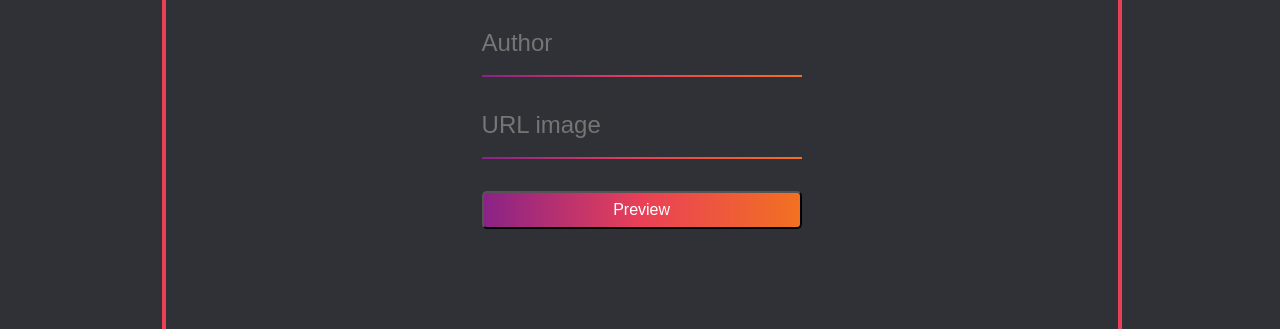
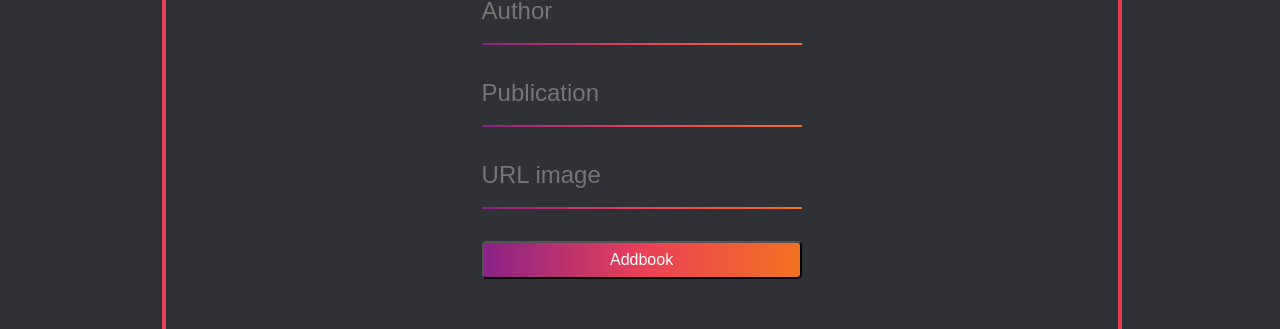
Before and after one commit to Ginyto/Efreitheque, a Vue app in the folder client/: page /#/catalog in a window 1280 px wide. Shown: the part 346-675 px from the top of the page. Built offline with nearby package versions, Linux system fonts and the light colour scheme; no server answers.

Commit message:
adding done

```diff
--- a/client/src/components/AddBookApp.vue
+++ b/client/src/components/AddBookApp.vue
@@ -4,21 +4,17 @@
 
     <div id="bookinput">
 
-      <input type="text" placeholder="Book name" @keyup="looking($event)">
+      <input type="text" v-model= "titre" placeholder="Book name">
       <div class="line"></div>
-      <input type="text"  placeholder="Author" @keyup="looking($event)">
+      <input type="text" v-model= "auteur" placeholder="Author">
       <div class="line"></div>
-      <input type="text" placeholder="URL image" @keyup="looking($event)">
+      <input type="text" v-model= "publication" placeholder="Publication">
+      <div class="line"></div>
+      <input type="text" v-model= "couverture" placeholder="URL image">
       <div class="line"></div>
 
-      <button class="buttonf" type="reset" @click="prebook" v-show="!previewing"> Preview </button> <br>
-      <button class="buttonf" type="reset" @click="addbook" v-show="previewing"> Addbook </button>
 
-    </div>
-
-    <div id="bookpreview" v-show="previewing">
-
-      <BookApp :book="book"/>
+      <button class="buttonf" type="reset" @click="addbook" > Addbook </button>
 
     </div>
 
@@ -29,47 +25,81 @@
 </template>
 
 <script>
-import BookApp from './BookApp.vue';
+import axios from 'axios';
+
+
 
 
 export default {
+
     props: {},
 
     data() {
         return {
-            book: {
-                titre: String,
-                auteur: String,
-                couverture: String,
-                quantite: 5
-            },
 
-            previewing : false
+            titre: '',
+            auteur: '',
+            publication: '',
+            couverture: '',
+
         };
     },
 
     methods: {
 
-      prebook() {
-        console.log(this.book.titre);
-        console.log(this.book.auteur);
-        console.log(this.book.couverture);
+        addbook() {
+          if (this.titre != '' && this.auteur != '' && this.publication != '' && this.couverture != '') {
 
-        this.previewing = true;
+            console.log(this.titre);
+            console.log(this.auteur);
+            console.log(this.publication);
+            console.log(this.couverture);
+
+
+            this.previewing = true;
+
+            const res = axios.post(`http://localhost:3000/api/addbook`,{}, {
+
+              params : {
+
+                titre: this.titre,
+                auteur: this.auteur,
+                publication: this.publication,
+                couverture: this.couverture,
+              }
+
+
+            });
+
+            console.log(res);
+
+            this.titre = '';
+            this.auteur = '';
+            this.publication = '';
+            this.couverture = '';
+
+
+            this.$emit('majbook');
+
+            alert('Book added');
+
+
+          }
+
+          else {
+            alert('Please fill all the fields');
+          }
+
+        }
       },
 
-      addbook() {
-          console.log(this.book.titre);
-          console.log(this.book.auteur);
-          console.log(this.book.couverture);
-      },
-    },
+
 
     computed: {},
     watch: {},
     created() {
     },
-    components: { BookApp }
+
 }
 
 </script>
--- a/client/src/views/CatalogView.vue
+++ b/client/src/views/CatalogView.vue
@@ -14,7 +14,7 @@
     </div>
 
     <div id="zoneadd" v-show="admin">
-      <AddBookApp></AddBookApp>
+      <AddBookApp @majbook="hotreload()" ></AddBookApp>
     </div>
 
 
@@ -135,6 +135,13 @@ export default {
 
     devadmin() {
       this.admin = !this.admin;
+    },
+
+    async hotreload() {
+      console.log('hot reload');
+      this.bibli = [];
+      await this.fetchData();
+
     }
 
 
```
Also changed, not shown: 1 other file (tests, documents, lock files or other folders).
